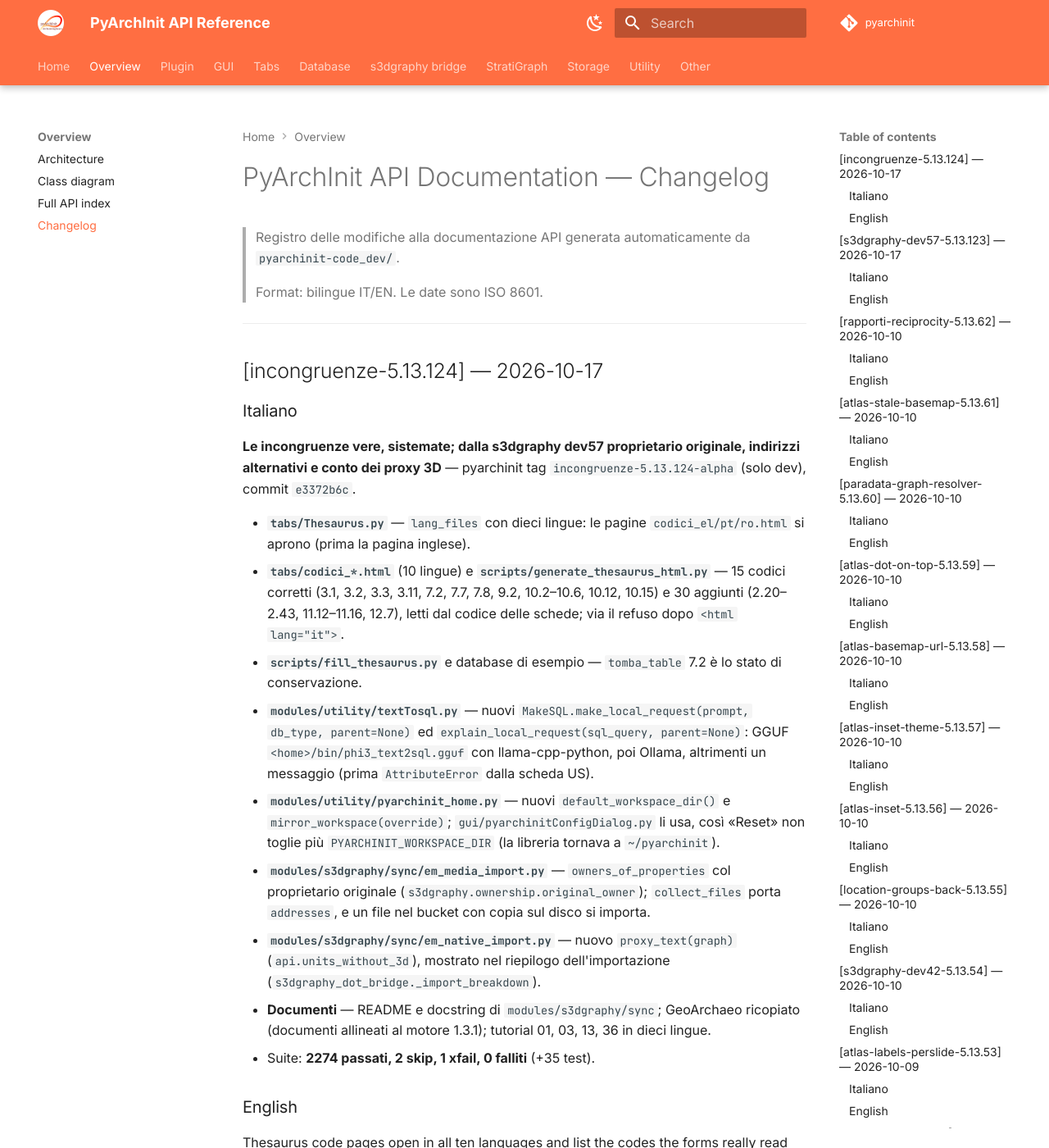
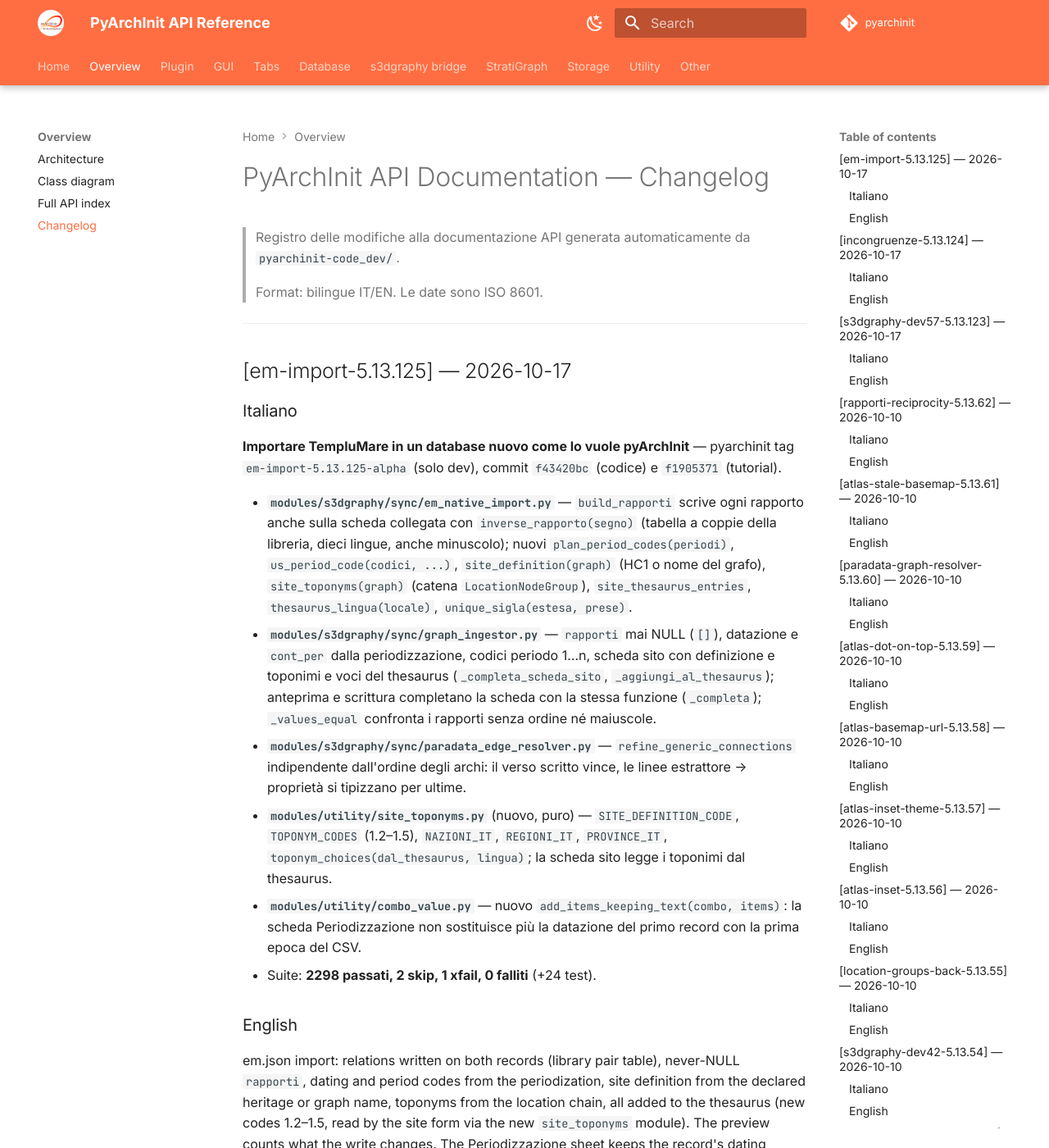
Before and after one commit to enzococca/pyarchinit-api-docs, an MkDocs documentation site: the page built from docs/CHANGELOG.md, in a window 1280 px wide and 1400 px high. Shown: the whole window at 82% size. Built offline with MkDocs 1.6.1 and Material for MkDocs 9.7.7, drawn with Linux system fonts in a browser that asks for light colours; comment, search, counter and statistics services are not loaded; some of the changed text lies outside the part shown.

Commit message:
docs(changelog): 5.13.125 — importare TempluMare come lo vuole pyArchInit, toponimi dal thesaurus

```diff
--- a/docs/CHANGELOG.md
+++ b/docs/CHANGELOG.md
@@ -4,6 +4,25 @@
 > da `pyarchinit-code_dev/`.
 >
 > Format: bilingue IT/EN. Le date sono ISO 8601.
+
+---
+
+## [em-import-5.13.125] — 2026-10-17
+
+### Italiano
+
+**Importare TempluMare in un database nuovo come lo vuole pyArchInit** — pyarchinit tag `em-import-5.13.125-alpha` (solo dev), commit `f43420bc` (codice) e `f1905371` (tutorial).
+
+- **`modules/s3dgraphy/sync/em_native_import.py`** — `build_rapporti` scrive ogni rapporto anche sulla scheda collegata con `inverse_rapporto(segno)` (tabella a coppie della libreria, dieci lingue, anche minuscolo); nuovi `plan_period_codes(periodi)`, `us_period_code(codici, ...)`, `site_definition(graph)` (HC1 o nome del grafo), `site_toponyms(graph)` (catena `LocationNodeGroup`), `site_thesaurus_entries`, `thesaurus_lingua(locale)`, `unique_sigla(estesa, prese)`.
+- **`modules/s3dgraphy/sync/graph_ingestor.py`** — `rapporti` mai NULL (`[]`), datazione e `cont_per` dalla periodizzazione, codici periodo 1…n, scheda sito con definizione e toponimi e voci del thesaurus (`_completa_scheda_sito`, `_aggiungi_al_thesaurus`); anteprima e scrittura completano la scheda con la stessa funzione (`_completa`); `_values_equal` confronta i rapporti senza ordine né maiuscole.
+- **`modules/s3dgraphy/sync/paradata_edge_resolver.py`** — `refine_generic_connections` indipendente dall'ordine degli archi: il verso scritto vince, le linee estrattore → proprietà si tipizzano per ultime.
+- **`modules/utility/site_toponyms.py`** (nuovo, puro) — `SITE_DEFINITION_CODE`, `TOPONYM_CODES` (1.2–1.5), `NAZIONI_IT`, `REGIONI_IT`, `PROVINCE_IT`, `toponym_choices(dal_thesaurus, lingua)`; la scheda sito legge i toponimi dal thesaurus.
+- **`modules/utility/combo_value.py`** — nuovo `add_items_keeping_text(combo, items)`: la scheda Periodizzazione non sostituisce più la datazione del primo record con la prima epoca del CSV.
+- Suite: **2298 passati, 2 skip, 1 xfail, 0 falliti** (+24 test).
+
+### English
+
+em.json import: relations written on both records (library pair table), never-NULL `rapporti`, dating and period codes from the periodization, site definition from the declared heritage or graph name, toponyms from the location chain, all added to the thesaurus (new codes 1.2–1.5, read by the site form via the new `site_toponyms` module). The preview counts what the write changes. The Periodizzazione sheet keeps the record's dating (`add_items_keeping_text`). Paradata edge typing is order-independent. 2298 passed, 0 failed.
 
 ---
 
```
